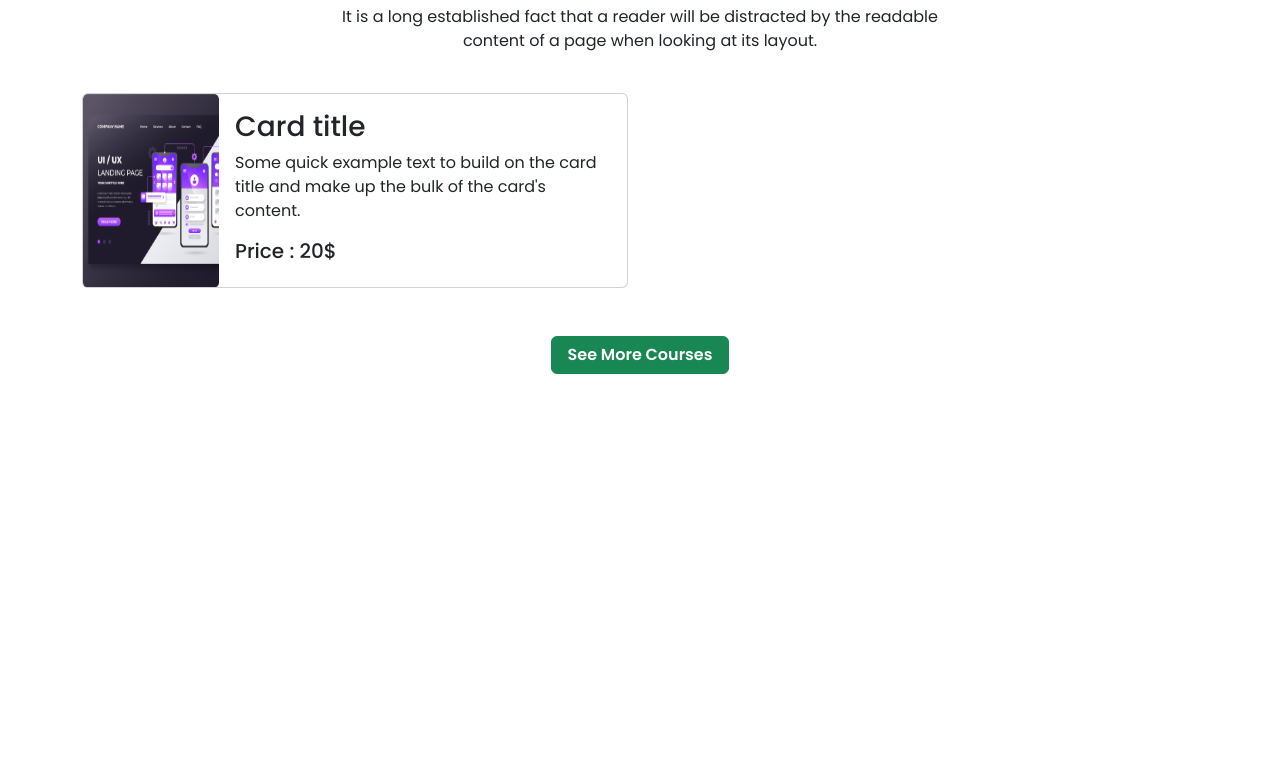
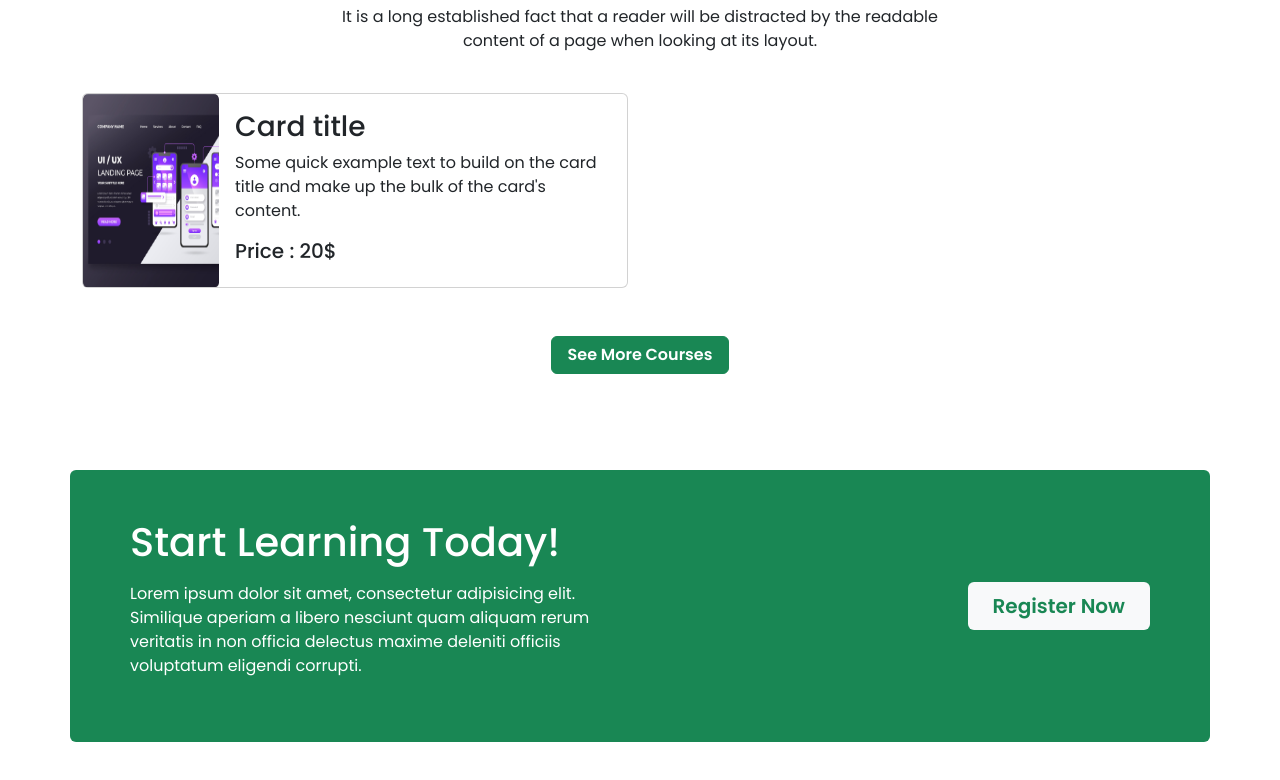
Before and after one commit to Programmer-Mehadi/qourse, a plain HTML site: page index.html in a window 1280 px wide. Shown: the part 793-1573 px from the top of the page. Before the commit the page ends 1263 px from the top, so only its background shows below. Drawn offline with nearby package versions, Linux system fonts and the light colour scheme.

Commit message:
ready join section complete

```diff
--- a/index.html
+++ b/index.html
@@ -210,6 +210,28 @@
       </div>
     </section>
     <!-- Courses list end -->
+    <!-- Ready to join start -->
+    <section class="ready-join my-5 container">
+      <div
+        class="ready-join-body p-5 bg-success row text-white rounded rounded-2"
+      >
+        <div class="col row gap-2">
+          <h1>Start Learning Today!</h1>
+          <p>
+            Lorem ipsum dolor sit amet, consectetur adipisicing elit. Similique
+            aperiam a libero nesciunt quam aliquam rerum veritatis in non
+            officia delectus maxime deleniti officiis voluptatum eligendi
+            corrupti.
+          </p>
+        </div>
+        <div class="col d-flex justify-content-end align-items-center">
+          <button class="btn bg-light text-success fw-semibold px-4 py-2 fs-5">
+            Register Now
+          </button>
+        </div>
+      </div>
+    </section>
+    <!-- Ready to join end -->
     <script
       src="https://cdn.jsdelivr.net/npm/bootstrap@5.2.0/dist/js/bootstrap.bundle.min.js"
       integrity="sha384-A3rJD856KowSb7dwlZdYEkO39Gagi7vIsF0jrRAoQmDKKtQBHUuLZ9AsSv4jD4Xa"
```
